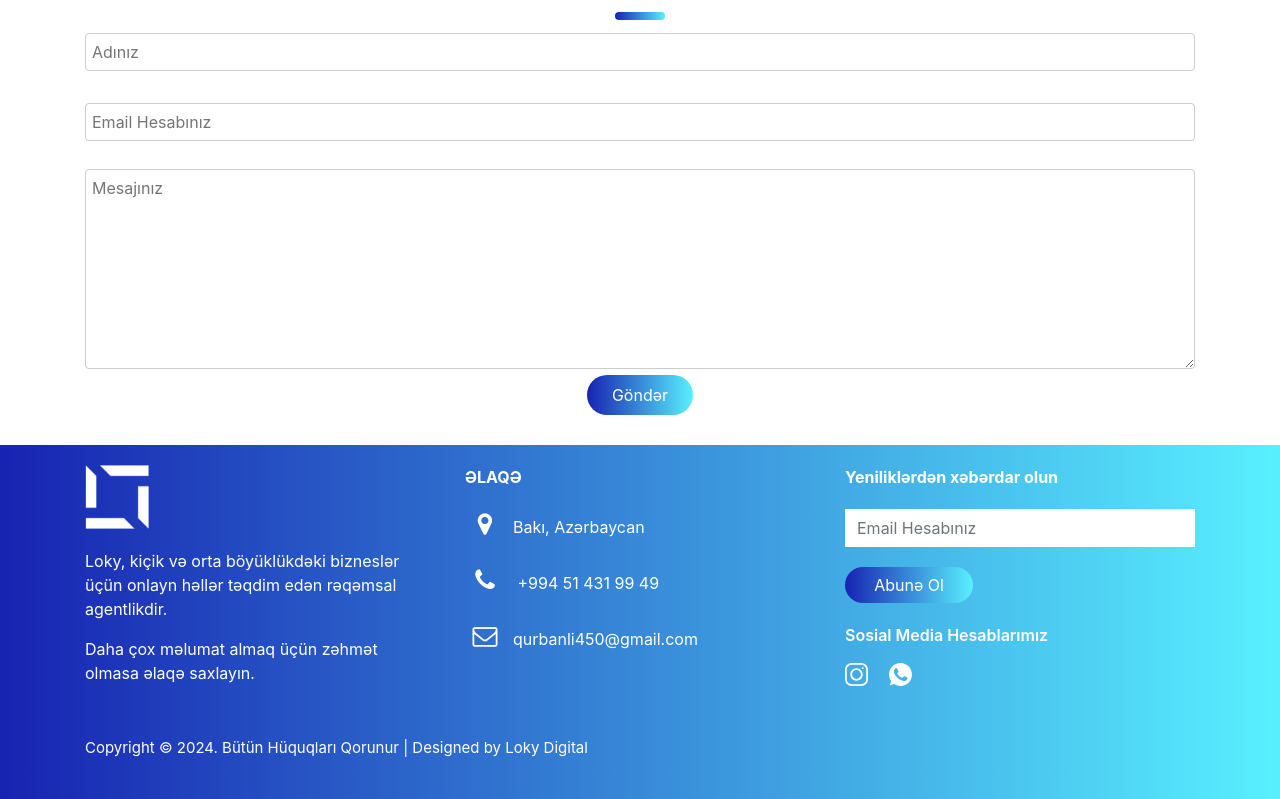
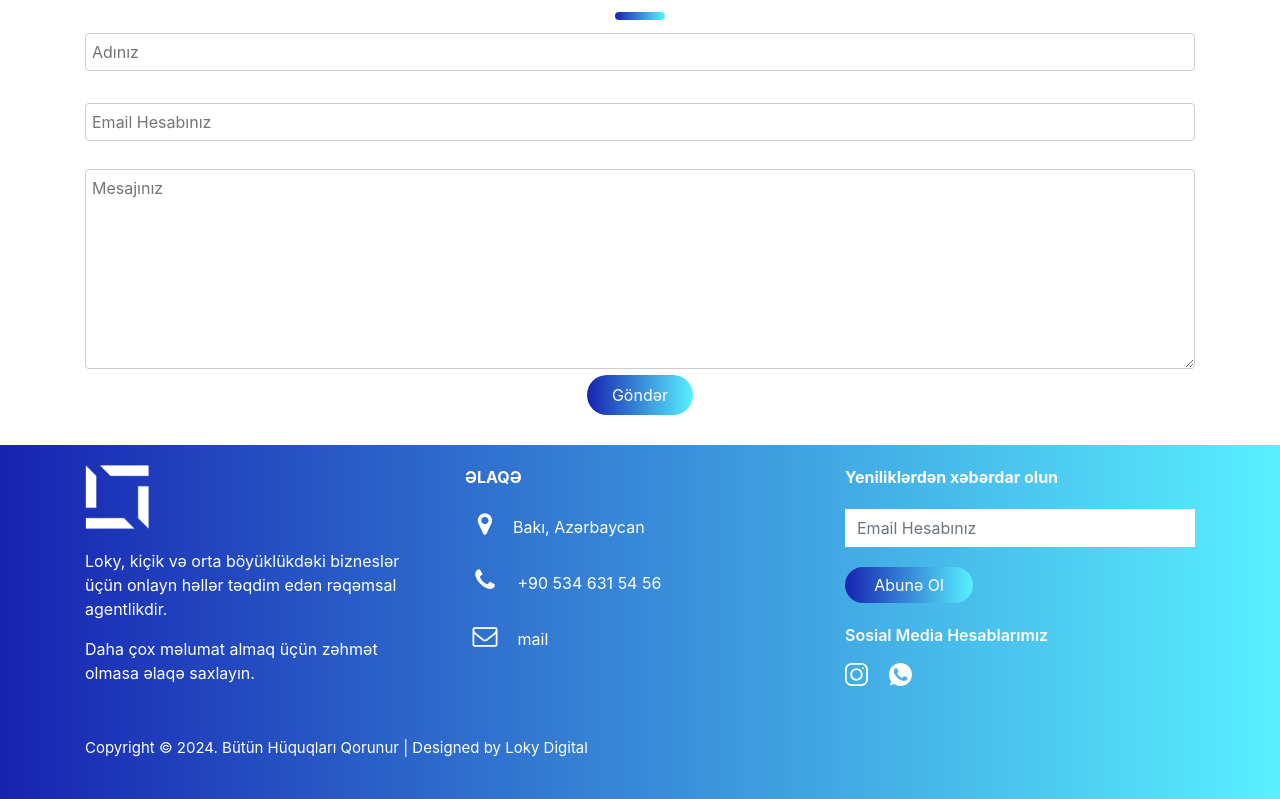
Before and after one commit to elvingurbanli/lokydigital, a plain HTML site: page indexaz.html in a window 1280 px wide. Shown: the part 2025-2824 px from the top of the page. Drawn offline with nearby package versions, Linux system fonts and the light colour scheme.

Commit message:
Update indexaz.html
mail and number changed

```diff
--- a/indexaz.html
+++ b/indexaz.html
@@ -206,8 +206,8 @@
             <div class="col-md-4 footer-box">
                 <p id="contact"><b>ƏLAQƏ</b></p>
                 <p><i class="fa fa-map-marker"></i>Bakı, Azərbaycan</p>
-                <p><i class="fa fa-phone"></i> +994 51 431 99 49</p>
-                <p><i class="fa fa-envelope-o"></i>qurbanli450@gmail.com</p>
+                <p><i class="fa fa-phone"></i> +90 534 631 54 56</p>
+                <p><i class="fa fa-envelope-o"></i> mail</p>
             </div>
             <div class="col-md-4 footer-box">
                 <p><b>Yeniliklərdən xəbərdar olun</b></p>
```
